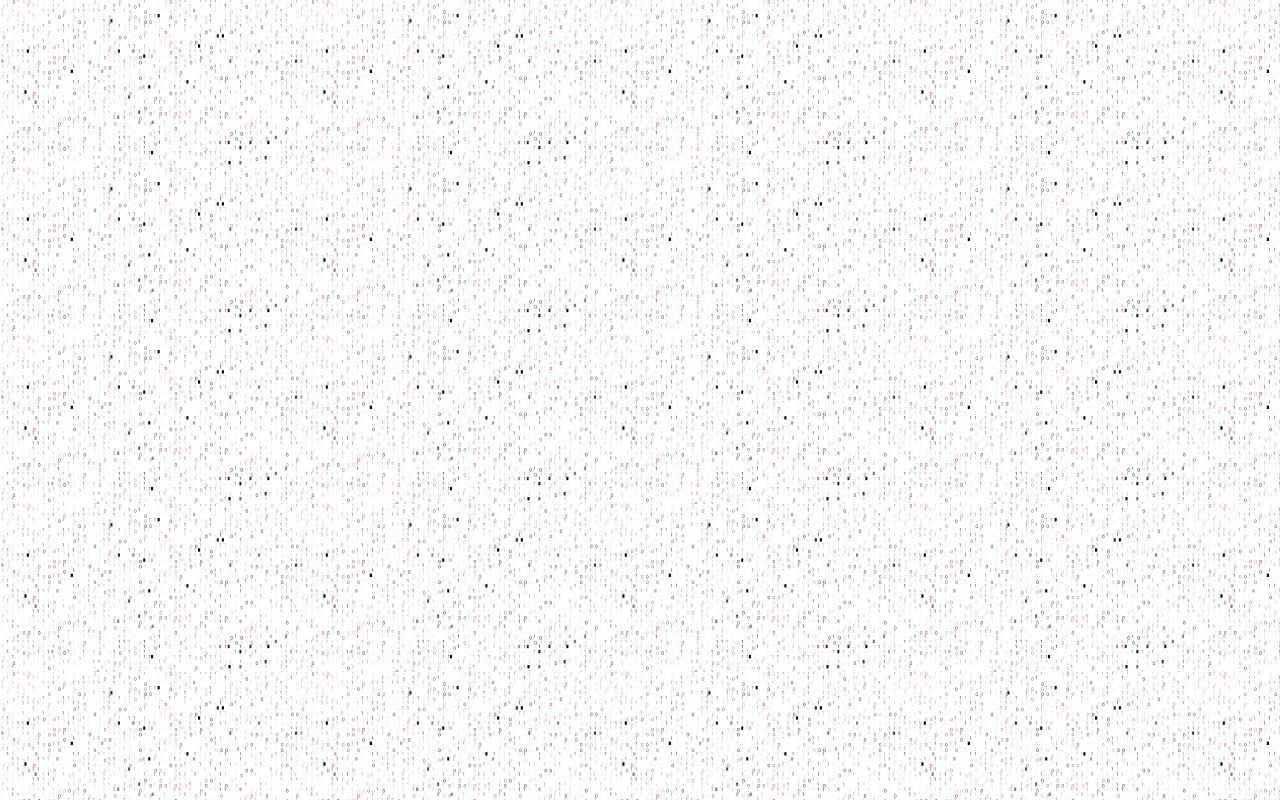
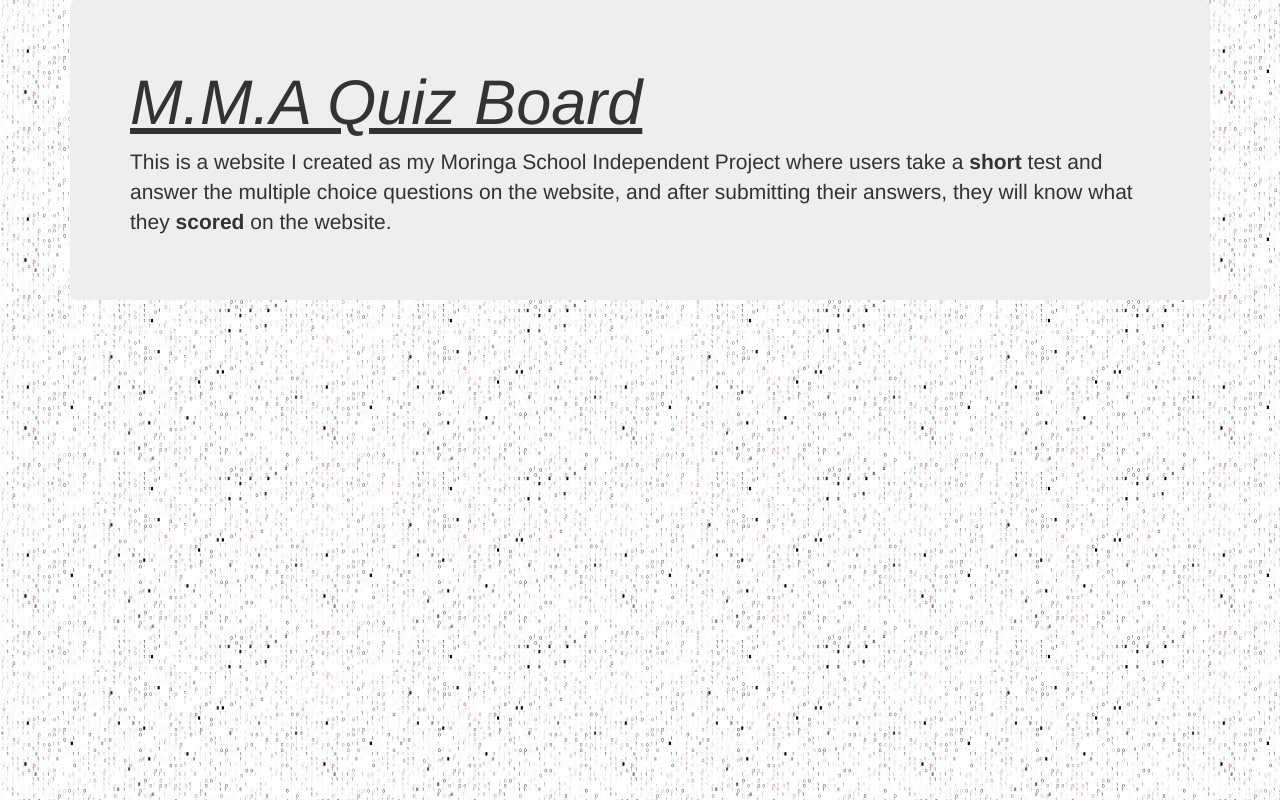
Before and after one commit to SamuelOkoth/M.M.A-Quiz-Board, a plain HTML site: page index.html in a window 1280 px wide. Drawn offline with Linux system fonts and the light colour scheme.

Commit message:
h1 insert with paragraph

```diff
--- a/index.html
+++ b/index.html
@@ -8,7 +8,13 @@
 <link rel="stylesheet" type="text/css" media="screen" href="css/styles.css" />
 
 </head>
+
   <body background="img/images.jpeg">
+    <div class="container">
+      <div class="jumbotron">
+      <h1><u><i>M.M.A Quiz Board</i></u></h1>
+      <p> This is a website I created as my Moringa School Independent Project where users take a <strong>short</strong> test and answer the multiple choice questions on the website, and after submitting their answers, they will know what they <strong>scored</strong> on the website.</p>
+    </div>
 
 
   </body>
```
